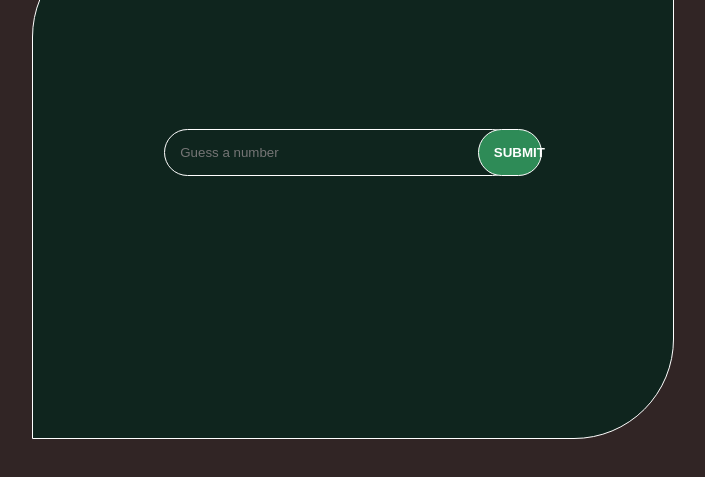
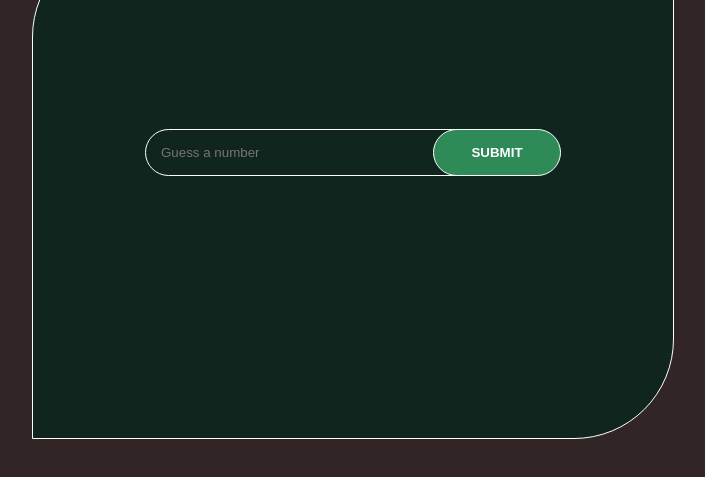
Before and after one commit to Diawhiz/number-guess, a plain HTML site: page index.html in a window 1280 px wide. Shown: the part 127-604 px from the top of the page, without its empty margins (288-993 px from the left). Drawn offline with Linux system fonts and the light colour scheme.

Commit message:
fixed the little bug that is disrupting my interface

```diff
--- a/css/style.css
+++ b/css/style.css
@@ -47,9 +47,9 @@ body {
     padding: 15px;
     border: 1px solid #fff;
     border-radius: 25px;
-    width: 10%;
+    width: 20%;
     background-color: seagreen;
-    margin-left: -6%;
+    margin-left: -10%;
     text-transform: uppercase;
     font-weight: bold;
     color: #fff;
```
